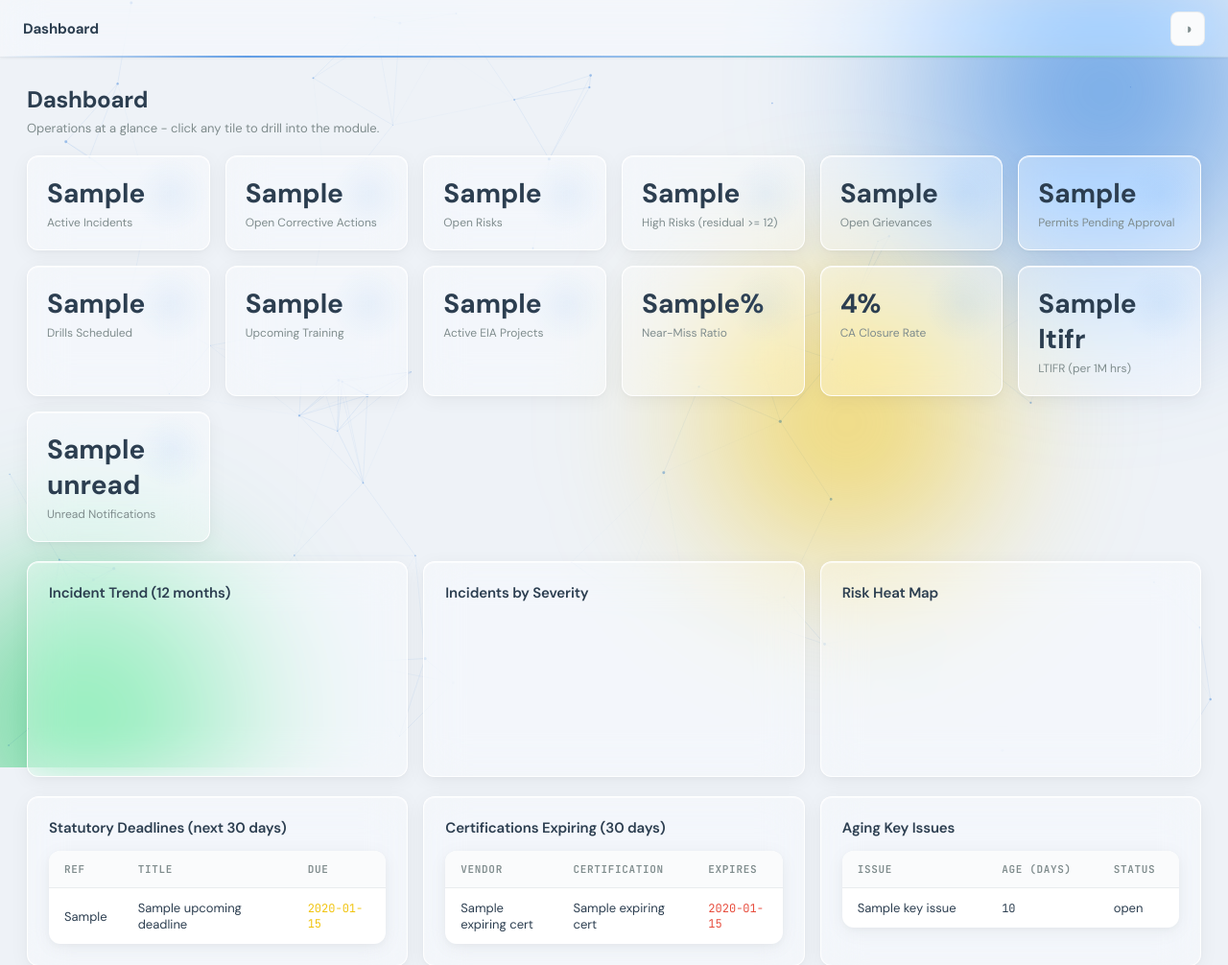
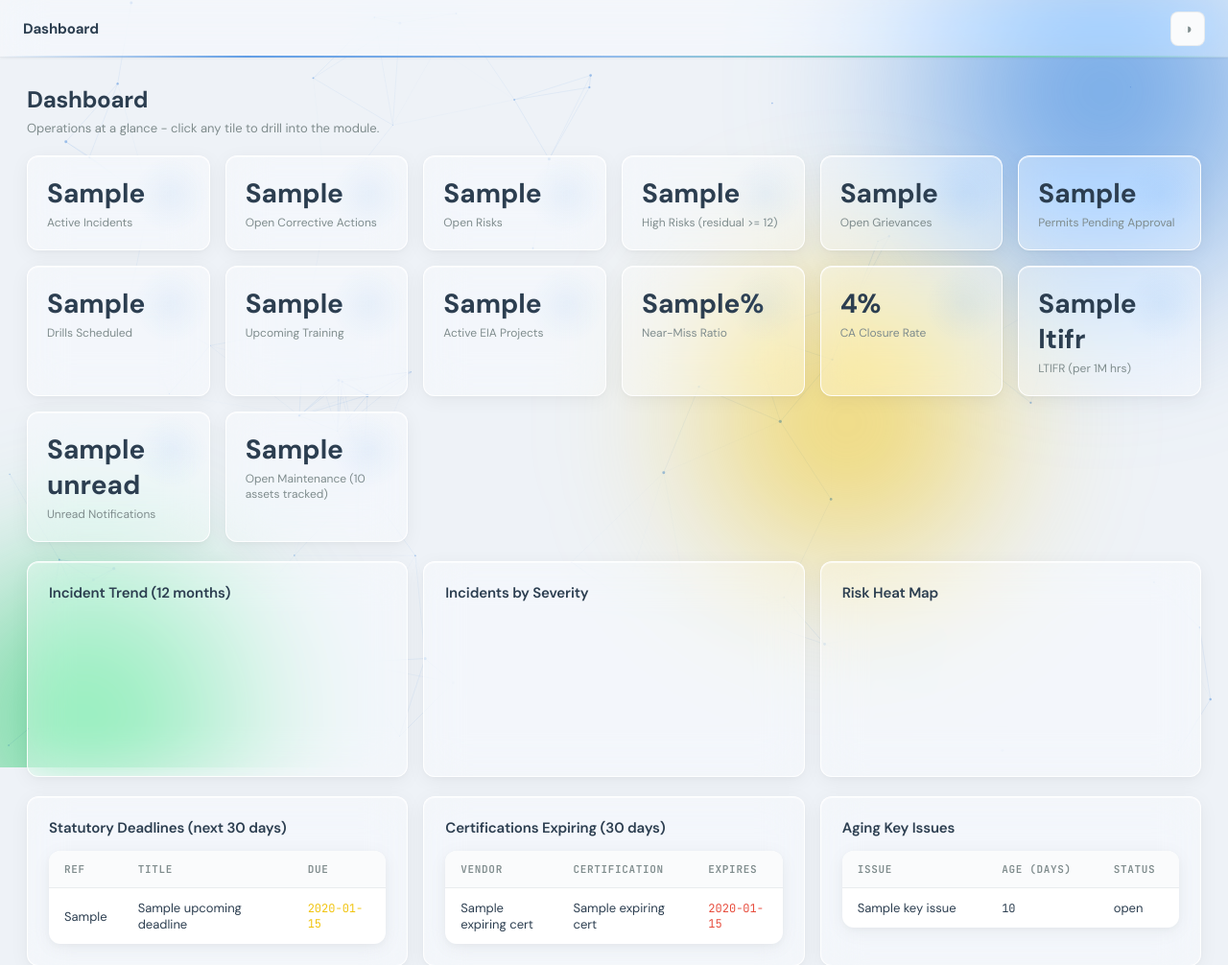
Before and after one commit to AliMoyo1/ecoaegis, a Python web app: template sheplatform/modules/launcher/templates/dashboard.html in a window 1280 px wide. Shown: the top 1006 px of the page at 96% size. Run offline with Jinja, Linux system fonts and the light colour scheme; the template is opened without the code that fills it: most values are stand-ins (such as "Sample title", 1, 10 or a date in 2020).

Commit message:
feat: add asset/maintenance tile to the main EcoAegis dashboard
C4 shipped its own standalone /assets page but never got the dashboard
summary tile every other Phase B/C headline feature got (B5's LTIFR
tile is the direct precedent). Closes that gap.

- get_asset_dashboard_summary(): assets_tracked (active count) +
  open_maintenance_tasks, fail-closed on org_id, same shape as
  get_ltifr_stats.
- Wired into dashboard_stats() as stats["assets"], same placement
  pattern as stats["ltifr"].
- New kpi-card tile linking to /assets, amber when maintenance is open
  (matching pending_approvals' "due, not breached" color choice rather
  than overdue_cas'/high_risks' red).

3 new tests (fail-closed, counts, org isolation) + the existing
dashboard shape test extended to cover the new key. Revert-verified the
org-isolation guard. Full suite: 346 passed / 1 pre-existing unrelated
failure (test_ai_vision, same sandbox anthropic install issue as every
prior PR). 344 baseline (post-C4) + 3 new = 347, matches exactly.

Manually verified in-browser: seeded two assets or an overdue generator
and a fresh vehicle, dashboard tile showed "1 Open Maintenance (2 assets
tracked)" in amber, clicking it landed on /assets showing the exact
same overdue task.

```diff
--- a/sheplatform/modules/launcher/dashboard_service.py
+++ b/sheplatform/modules/launcher/dashboard_service.py
@@ -9,6 +9,7 @@ from datetime import datetime, timedelta, timezone
 
 from sheplatform.core.notifications import unread_count
 from sheplatform.database import get_db
+from sheplatform.modules.assets.data_service import get_asset_dashboard_summary
 from sheplatform.modules.incidents.data_service import get_ltifr_stats
 
 
@@ -133,6 +134,9 @@ def dashboard_stats(db, user_id: int | None = None, org_id: int | None = None) -
     # ---- LTIFR (B5): trailing 12 months, ISO 45001 million-hour base ----
     stats["ltifr"] = get_ltifr_stats(db, org_id)
 
+    # ---- Assets (C4): tracked count + open maintenance ----
+    stats["assets"] = get_asset_dashboard_summary(db, org_id)
+
     return stats
 
 
@@ -163,4 +167,5 @@ def _empty_stats() -> dict:
         "esg_rag": {},
         "ltifr": {"lost_time_injuries": 0, "total_lost_days": 0, "hours_worked": None,
                   "ltifr": None, "period_start": None, "period_end": None},
+        "assets": {"assets_tracked": 0, "open_maintenance_tasks": 0},
     }
--- a/sheplatform/modules/launcher/templates/dashboard.html
+++ b/sheplatform/modules/launcher/templates/dashboard.html
@@ -64,6 +64,10 @@
   <a href="/esg" class="kpi-card kpi-link">
     <span class="kpi-value">{{ stats.unread }}</span>
     <span class="kpi-label">Unread Notifications</span>
+  </a>
+  <a href="/assets" class="kpi-card kpi-link">
+    <span class="kpi-value {{ 'amber' if stats.assets.open_maintenance_tasks > 0 }}">{{ stats.assets.open_maintenance_tasks }}</span>
+    <span class="kpi-label">Open Maintenance ({{ stats.assets.assets_tracked }} assets tracked)</span>
   </a>
 </div>
 
```
Also changed, not shown: sheplatform/modules/assets/data_service.py (+11 -0 lines), tests/test_assets.py (+26 -0 lines), tests/test_dashboard.py (+2 -0 lines).
